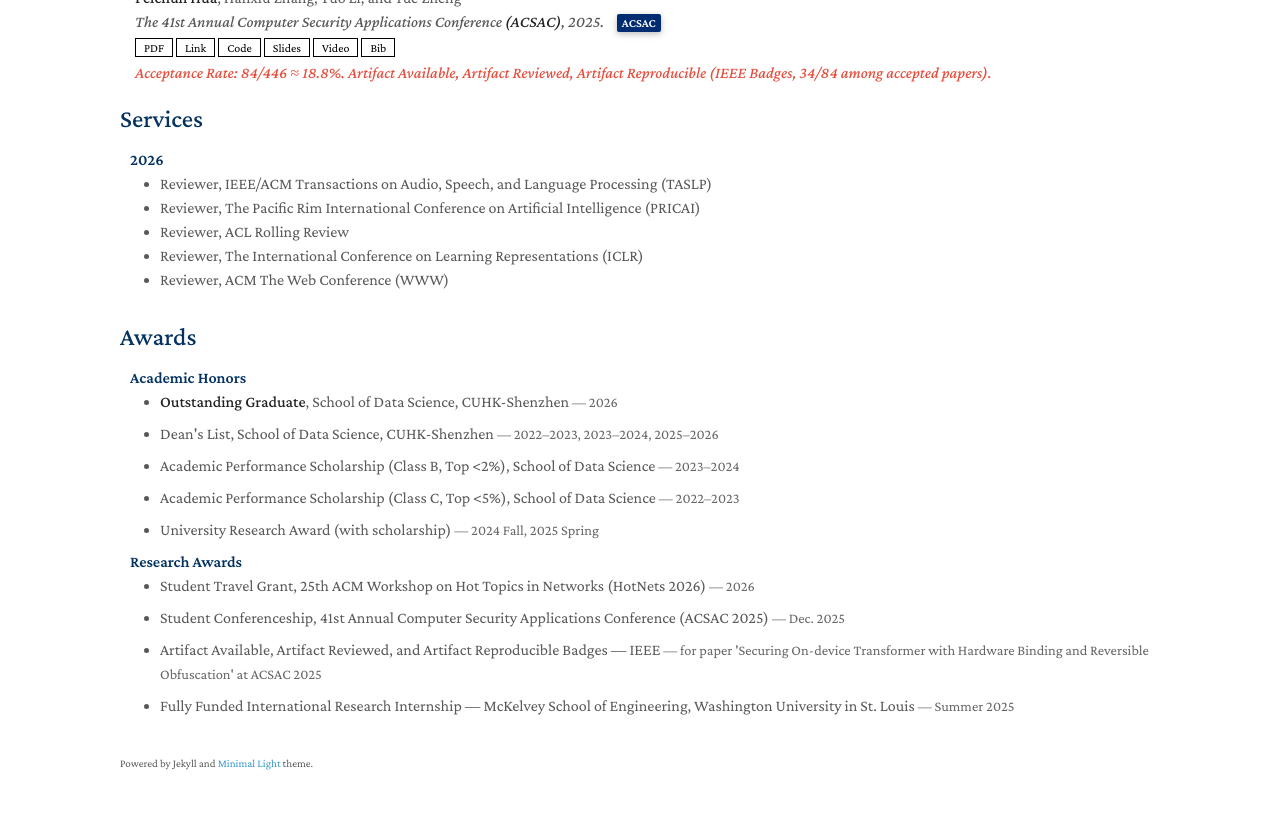
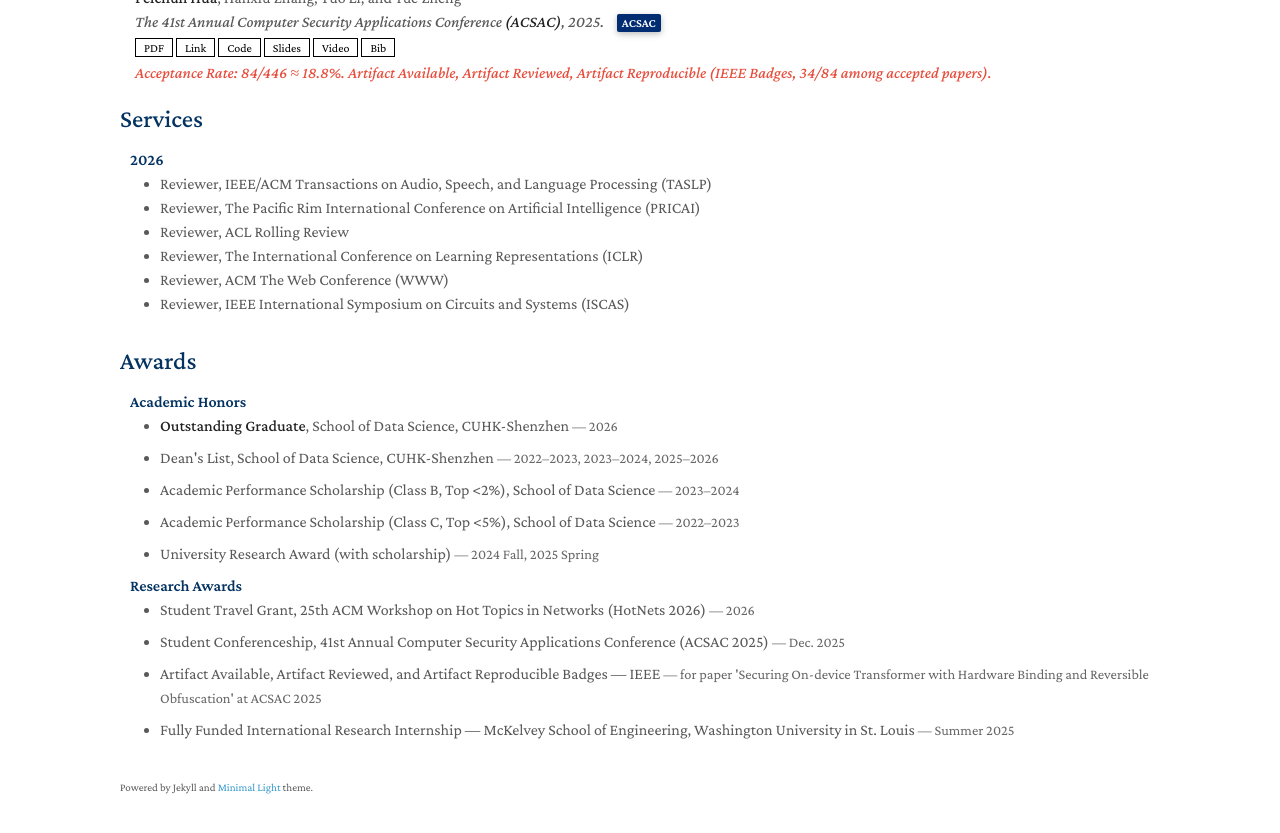
Before and after one commit to sarendis56/sarendis56.github.io, a Jekyll site: the page built from index.md, in a window 1280 px wide and 900 px high, scrolled down 1580 px. Shown: the top 833 px of the window. Built offline with Jekyll 4.4.1, drawn with Linux system fonts in a browser that asks for light colours; a style sheet for code colours, icons or effects is not loaded.

Commit message:
Update 11.2

```diff
--- a/_data/services.yml
+++ b/_data/services.yml
@@ -5,6 +5,7 @@ main:
        {"title": "Reviewer, The Pacific Rim International Conference on Artificial Intelligence (PRICAI)", "link": "https://2026.pricai.org/"},
        {"title": "Reviewer, ACL Rolling Review", "link": "https://aclrollingreview.org/"},
        {"title": "Reviewer, The International Conference on Learning Representations (ICLR)", "link": "https://iclr.cc/Conferences/2027"},
-       {"title": "Reviewer, ACM The Web Conference (WWW)", "link": "https://www.thewebconf.org/"}
+       {"title": "Reviewer, ACM The Web Conference (WWW)", "link": "https://www.thewebconf.org/"},
+       {"title": "Reviewer, IEEE International Symposium on Circuits and Systems (ISCAS)", "link": "https://2027.ieee-iscas.org/"},
      ]
   ]
```
Also changed, not shown: 1 other file.
